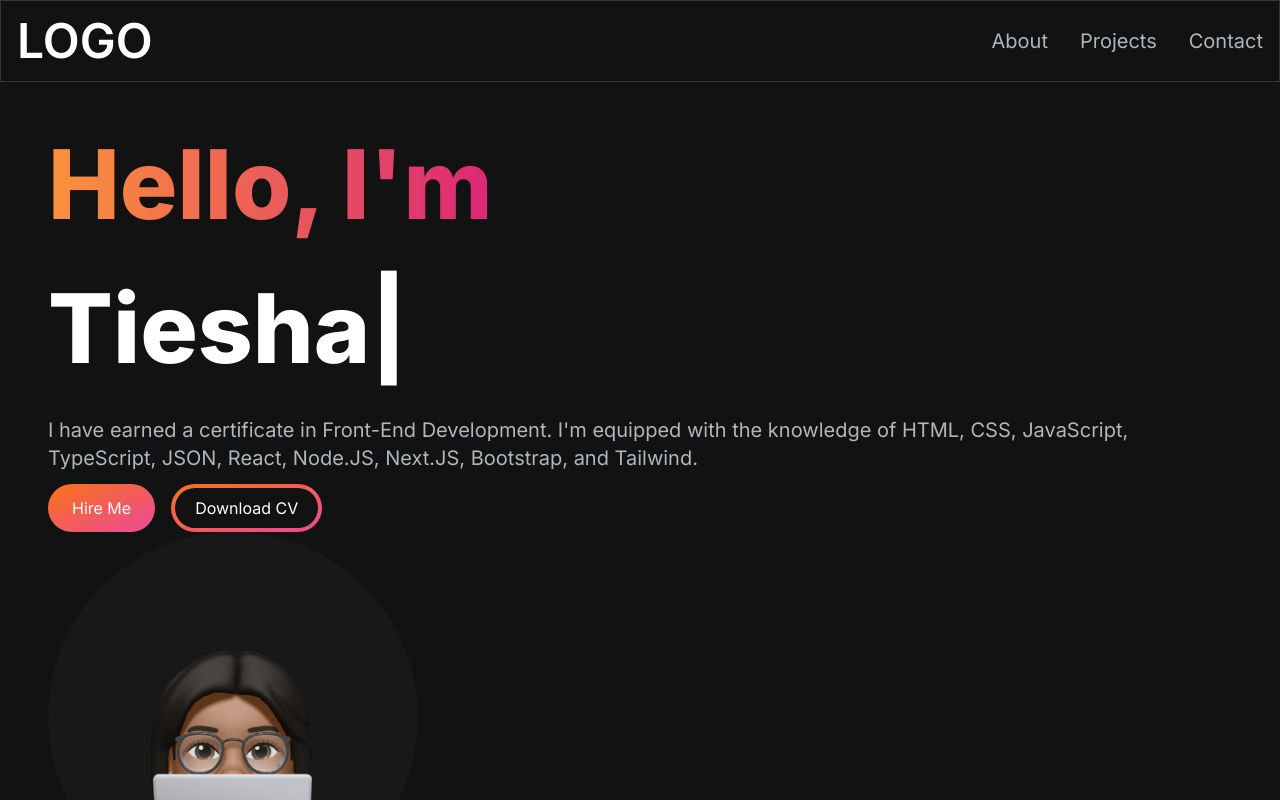
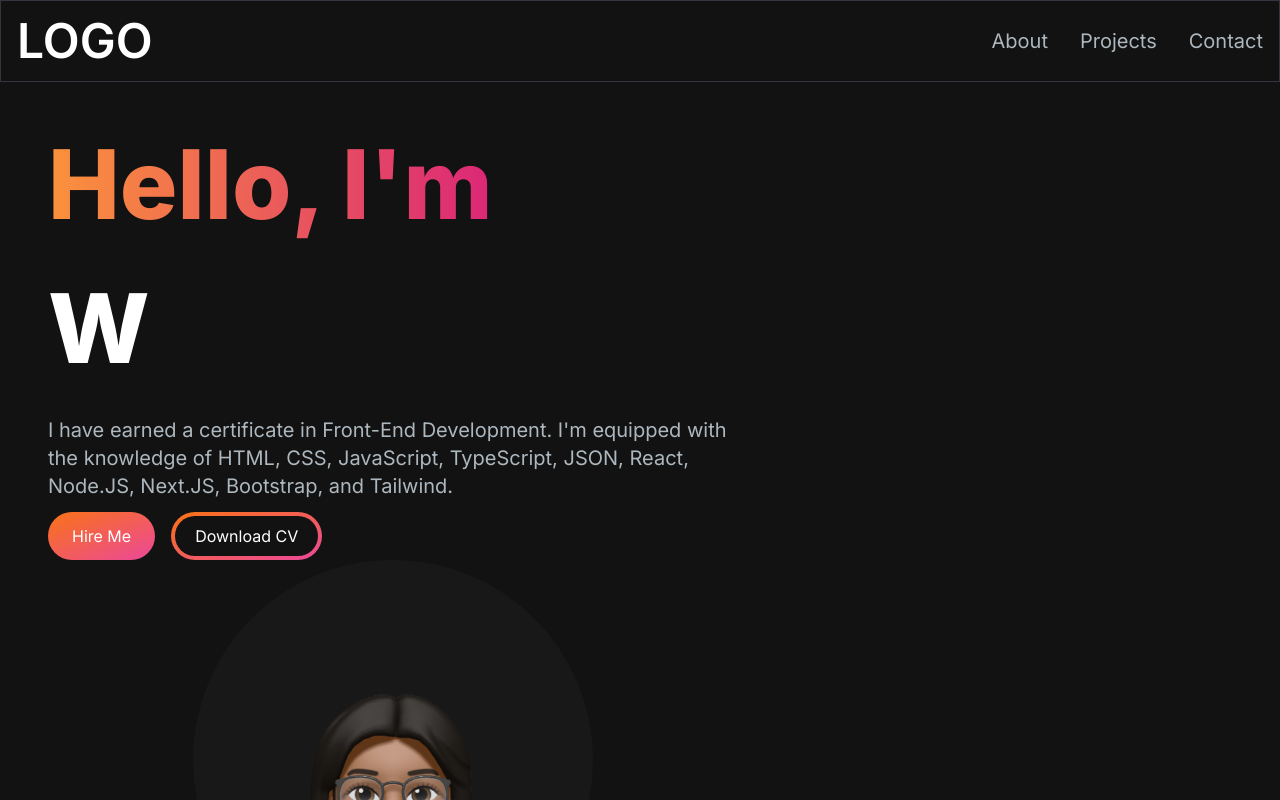
Before and after one commit to Tiesha93/portfolio-website, a Next.js app: page / in a window 1280 px wide. Shown: the top 800 px of the page. Built offline with nearby package versions, Linux system fonts and the light colour scheme.

Commit message:
Modified styles

```diff
--- a/src/app/components/HeroSection.jsx
+++ b/src/app/components/HeroSection.jsx
@@ -7,22 +7,25 @@ import Image from "next/image";
 const HeroSection = () => {
   return (
     <section>
+      <div className="grid grid-cols-1 lg:grid-cols-12">
+        <div className="col-span-7 place-self-center">
           <h1 className="text-white mb-4 text-4xl sm:text-5xl lg:text-8xl lg:leading-normal font-extrabold">
             <span className="text-transparent bg-clip-text bg-gradient-to-r from-orange-400 to-pink-600">
               Hello, I'm{" "}
             </span>
             <br></br>
             <TypeAnimation
-          sequence={["Tiesha", 1000, "Front End Developer", 1000]}
+              sequence={["Tiesha", 1000, "Web Developer", 1000]}
               wrapper="span"
               speed={50}
+              style={{ fontSize: "1em", display: "inline-block" }}
               repeat={Infinity}
             />
           </h1>
           <p className="text-[#ADB7BE] text-lg lg:text-xl">
-        I have earned a certificate in Front-End Development. I'm equipped with
-        the knowledge of HTML, CSS, JavaScript, TypeScript, JSON, React,
-        Node.JS, Next.JS, Bootstrap, and Tailwind.
+            I have earned a certificate in Front-End Development. I'm equipped
+            with the knowledge of HTML, CSS, JavaScript, TypeScript, JSON,
+            React, Node.JS, Next.JS, Bootstrap, and Tailwind.
           </p>
           <button className="px-6 inline-block py-3 w-full sm:w-fit rounded-full mr-4 bg-gradient-to-br from-orange-500 to-pink-500 hover:bg-slate-200 text-white">
             Hire Me
@@ -32,8 +35,8 @@ const HeroSection = () => {
               Download CV
             </span>
           </button>
-      <div className="col-span-5">
-        <div className=" rounded-full bg-[#181818] w-[220px] h-[220px] lg:w-[370px] lg:h-[370px] relative">
+          <div className="col-span-5 place-self-center mt-4 lg:mt-0">
+            <div className=" rounded-full bg-[#181818] w-[250px] h-[250px] lg:w-[400px] lg:h-[400px] relative">
               <Image
                 src="/images/memoji-laptop.png"
                 alt="memoji-with-laptop"
@@ -43,6 +46,8 @@ const HeroSection = () => {
               />
             </div>
           </div>
+        </div>
+      </div>
     </section>
   );
 };
--- a/src/app/globals.css
+++ b/src/app/globals.css
@@ -1,8 +1,8 @@
-@tailwind base;
-@tailwind components;
-@tailwind utilities;
+@import "tailwindcss/base";
+@import "tailwindcss/components";
+@import "tailwindcss/utilities";
 
-:root {
+/* :root {
   --foreground-rgb: 0, 0, 0;
   --background-start-rgb: 214, 219, 220;
   --background-end-rgb: 255, 255, 255;
@@ -30,4 +30,4 @@ body {
   .text-balance {
     text-wrap: balance;
   }
-}
+} */
```
Lines whose indentation alone changed are shown as unchanged.
